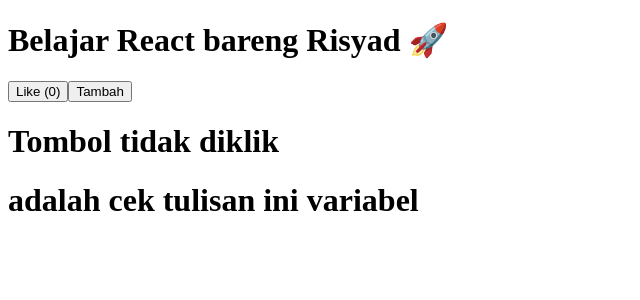
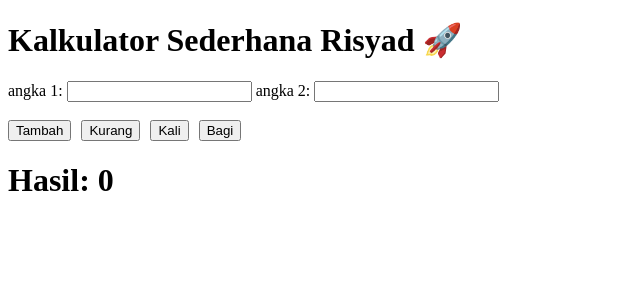
Before and after one commit to Rizzyad/2-instalasi-dan-konfigurasi, a React (Vite) app: page / in a window 1280 px wide. Shown: the top 300 px of the page, without its empty margins (0-640 px from the left). Built offline with nearby package versions, Linux system fonts and the light colour scheme.

Commit message:
fungsional tapi belum ter style dan rapi kodenya

```diff
--- a/src/App.jsx
+++ b/src/App.jsx
@@ -2,28 +2,106 @@
 import Header from './components/Header';
 
 function App() {
-  const [likes, setLikes] = useState(0);
-  const [showMessage, setShowMessage] = useState(false);
+  const [angka, setAngka] = useState({});
+  const [hasil, setHasil] = useState(0);
 
-  function handleClick() {
-    setLikes(likes + 1);
+  const handleChange = (e) => {
+    const name = e.target.name;
+    const value = e.target.value;
+    setAngka(values => ({...values, [name]: value}))
   }
 
-  function toggleShowMessage() {
-    setShowMessage(prevShowMessage => !prevShowMessage);
+  const handleTambah = (e) => {
+    e.preventDefault();
+    inputanAngka(angka);
+
+    function inputanAngka(angka) {
+      const angka1 = Number(angka.angka1);
+      const angka2 = Number(angka.angka2);
+      setHasil(angka1 + angka2);
+    }
   }
 
-  const cek = "ini variabel";
+  const handleKurang = (e) => {
+    e.preventDefault();
+    inputanAngka(angka);
 
-  const tulisan = `cek tulisan ${cek} `;
+    function inputanAngka(angka) {
+      const angka1 = Number(angka.angka1);
+      const angka2 = Number(angka.angka2);
+      setHasil(angka1 - angka2);
+    }
+  }
+
+  const handleKali = (e) => {
+    e.preventDefault();
+    inputanAngka(angka);
+
+    function inputanAngka(angka) {
+      const angka1 = Number(angka.angka1);
+      const angka2 = Number(angka.angka2);
+      setHasil(angka1 * angka2);
+    }
+  }
+
+  const handleBagi = (e) => {
+    e.preventDefault();
+    inputanAngka(angka);
+
+    function inputanAngka(angka) {
+      const angka1 = Number(angka.angka1);
+      const angka2 = Number(angka.angka2);
+      setHasil(angka1 / angka2);
+    }
+  }
 
   return (
     <div>
-      <Header author={"Risyad"} />
-      <button onClick={handleClick}>Like ({likes})</button>
-      <button onClick={toggleShowMessage}>Tambah</button>
-      {showMessage ? <h1>Tombol diklik</h1> : <h1>Tombol tidak diklik</h1>}
-      <h1> adalah {tulisan}</h1>
+
+      <Header author = "Risyad" />
+
+      <form>
+
+        <label> angka 1: </label>
+          <input
+            type="number"
+            name="angka1"
+            value={angka.angka1}
+            onChange={handleChange}
+          />
+
+
+        <label> angka 2: </label>
+          <input
+            type="number"
+            name="angka2"
+            value={angka.angka2}
+            onChange={handleChange}
+          />
+
+
+        <br /><br />
+
+        <button type="submit" onClick={handleTambah} style={{marginRight: "10px"}}>
+          Tambah
+        </button>
+
+        <button type="submit" onClick={handleKurang} style={{marginRight: "10px"}}>
+          Kurang
+        </button>
+
+        <button type="submit" onClick={handleKali} style={{marginRight: "10px"}}>
+          Kali
+        </button>
+
+        <button type="submit" onClick={handleBagi}>
+          Bagi
+        </button>
+
+        <h1>Hasil: {hasil}</h1>
+
+      </form>
+
     </div>
   );
 }
--- a/src/components/Header.jsx
+++ b/src/components/Header.jsx
@@ -1,3 +1,3 @@
 export default function Header({ author }) {
-    return <h1>Belajar React bareng {author ? author : 'WPU'} 🚀</h1>
+    return <h1>Kalkulator Sederhana {author ? author : 'WPU'} 🚀</h1>
 }
```
